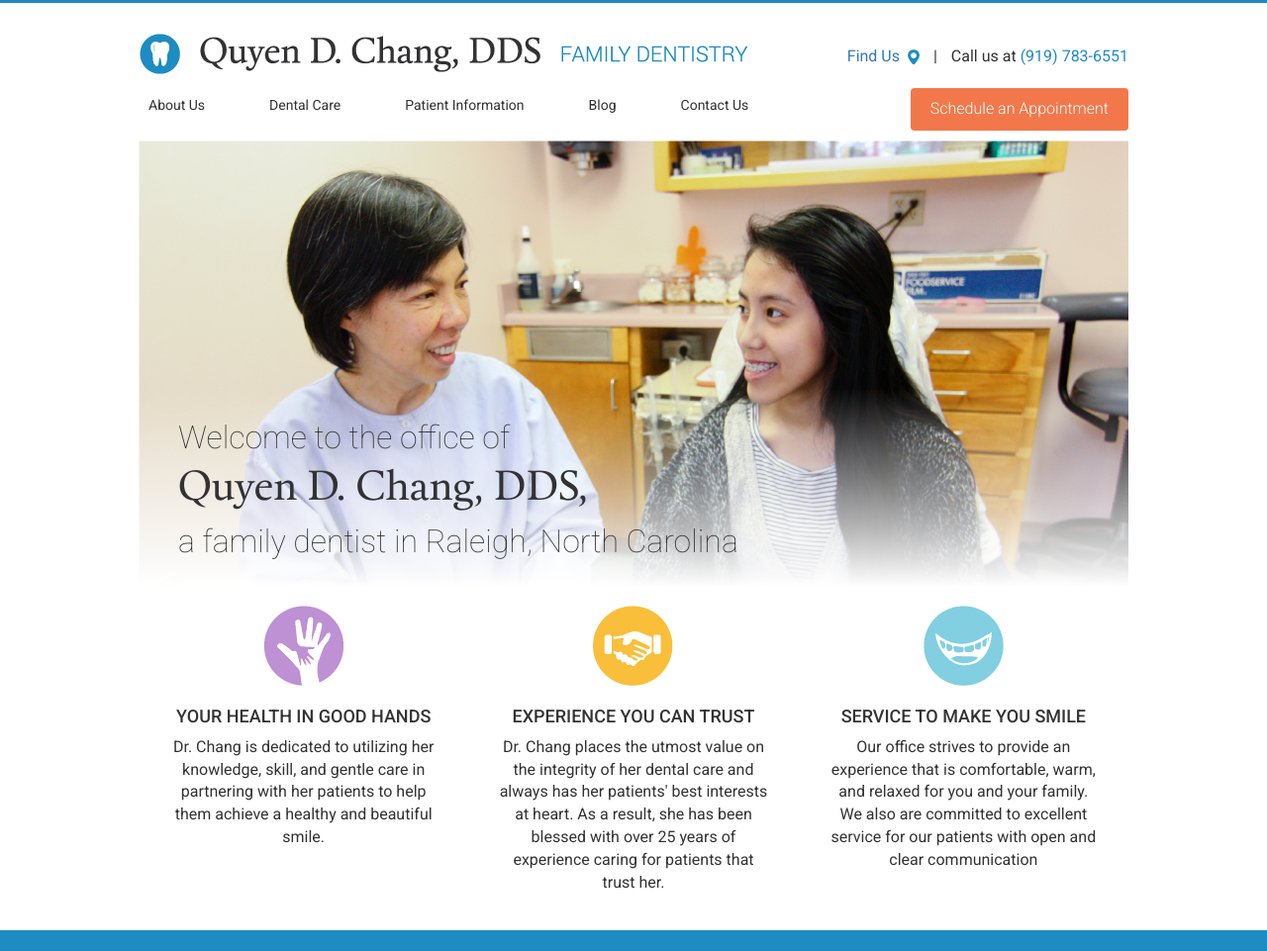
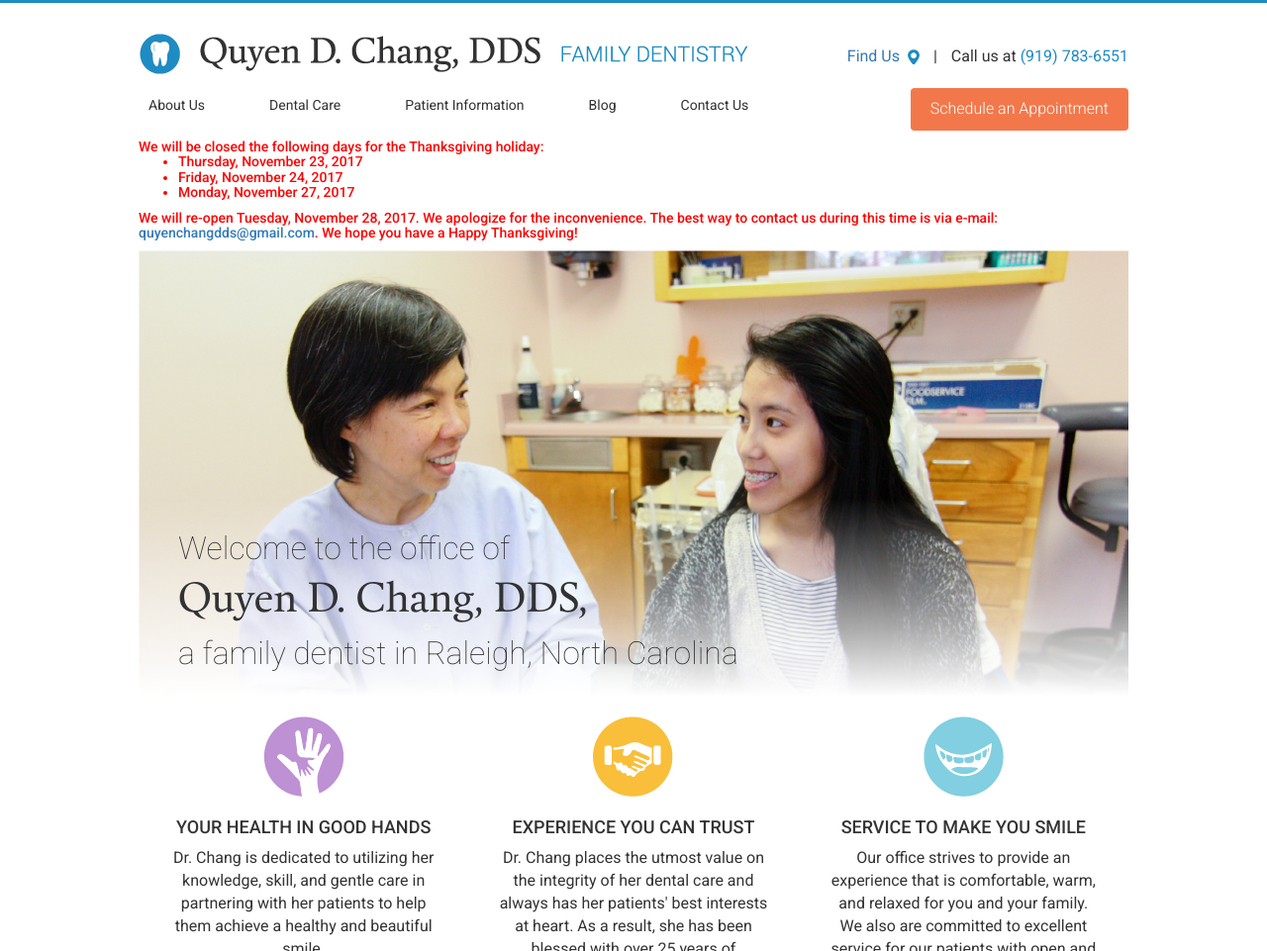
Before and after one commit to gabrielyeung/changdds, a Jekyll site: the page built from index.html, in a window 1280 px wide, cut to the strip 0-961 px from the top of the page. Shown: the whole strip at 99% size. Built offline with Jekyll 4.4.1, drawn with Linux system fonts in a browser that asks for light colours.

Commit message:
Update header.html
Added a holiday / closure section to use when relevant.

```diff
--- a/_includes/header.html
+++ b/_includes/header.html
@@ -42,4 +42,18 @@
         <li><a class={% if page.category contains "contactus" %}"selected"{% else %}"allowhover"{% endif %} href="{{site.baseurl}}/contactus">Contact Us</a></li>
       </ul>
   </nav>
+
+        <!-- Holiday / Closure Section -->
+        <h5>
+          <font color=red>
+            We will be closed the following days for the Thanksgiving holiday:
+            <ul>
+              <li>Thursday, November 23, 2017</li>
+              <li>Friday, November 24, 2017 </li>
+              <li>Monday, November 27, 2017</li>
+            </ul>
+            We will re-open Tuesday, November 28, 2017. We apologize for the inconvenience. The best way to contact us during this time is via e-mail: <a href="mailto:quyenchangdds@gmail.com">quyenchangdds@gmail.com</a>. We hope you have a Happy Thanksgiving!</li>
+          </font>
+        </h5>
+
 </header>
```
